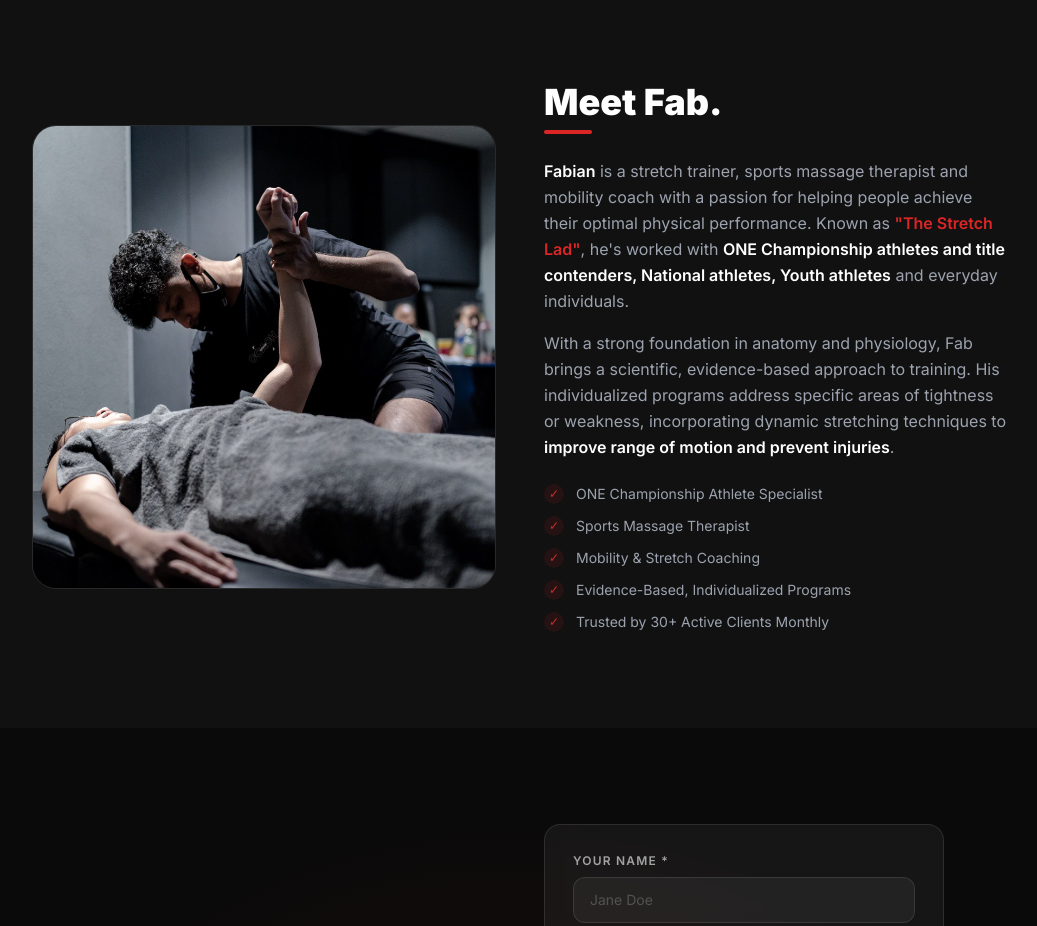
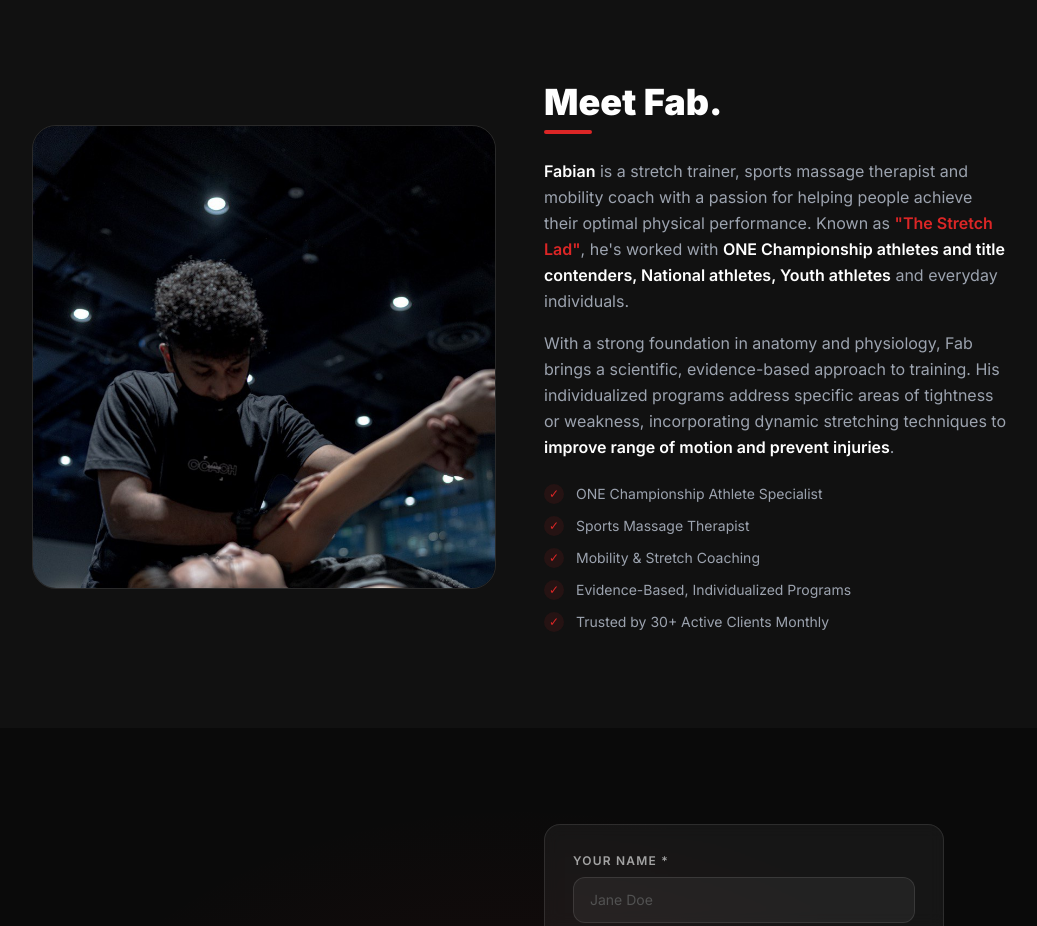
Before and after one commit to IsaacYap90/fabthestretchlad, a React (Vite) app: page / in a window 1280 px wide. Shown: the part 2460-3386 px from the top of the page, without its empty margins (120-1157 px from the left). Built offline with nearby package versions, Linux system fonts and the light colour scheme.

Commit message:
feat: add second Fab photo for About section — dramatic low angle

```diff
--- a/src/App.jsx
+++ b/src/App.jsx
@@ -177,7 +177,7 @@ const AboutFab = () => (
       <div className="grid md:grid-cols-2 gap-12 items-center">
         {/* About Image */}
         <div className="aspect-square rounded-3xl border border-white/10 overflow-hidden">
-          <img src="/images/fab-hero.jpg" alt="Fabian — The Stretch Lad" className="w-full h-full object-cover" />
+          <img src="/images/fab-about.jpg" alt="Fabian — The Stretch Lad" className="w-full h-full object-cover object-top" />
         </div>
 
         <div>
```
Also changed, not shown: public/images/fab-about.jpg (added).
